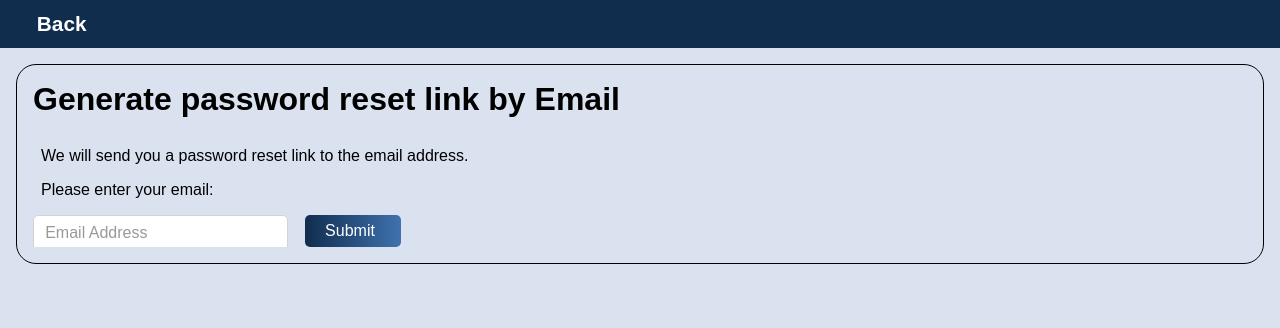
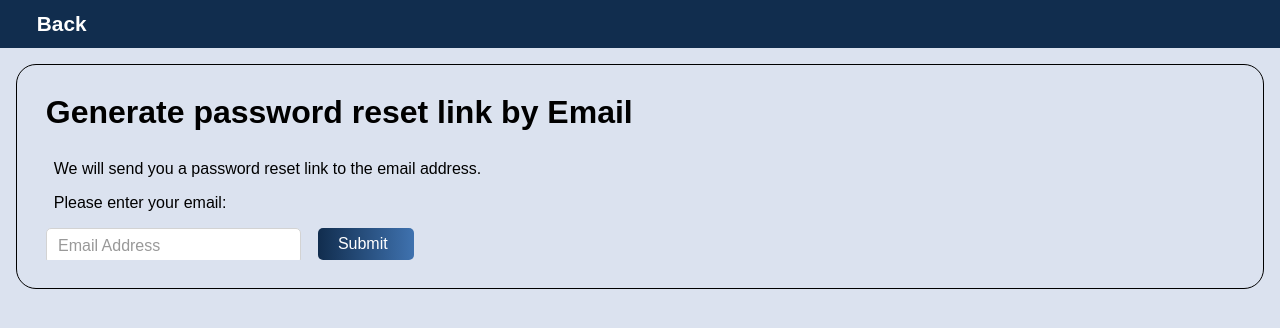
Before and after one commit to charan-021/Things_To_Do, a Django app: page /forget_password_email/ in a window 1280 px wide. Shown: the top 328 px of the page. Run offline with Django 4.2, Linux system fonts and the light colour scheme.

Commit message:
Update forget_password.html

```diff
--- a/templates/authentication/forget_password.html
+++ b/templates/authentication/forget_password.html
@@ -116,7 +116,7 @@
             .d{
                 width: 95%;
                 position: relative;
-                padding: 1rem;
+                padding: 1.8rem;
                 margin: 1rem;
                 border: 1px solid black;
                 border-radius: 20px;
```
